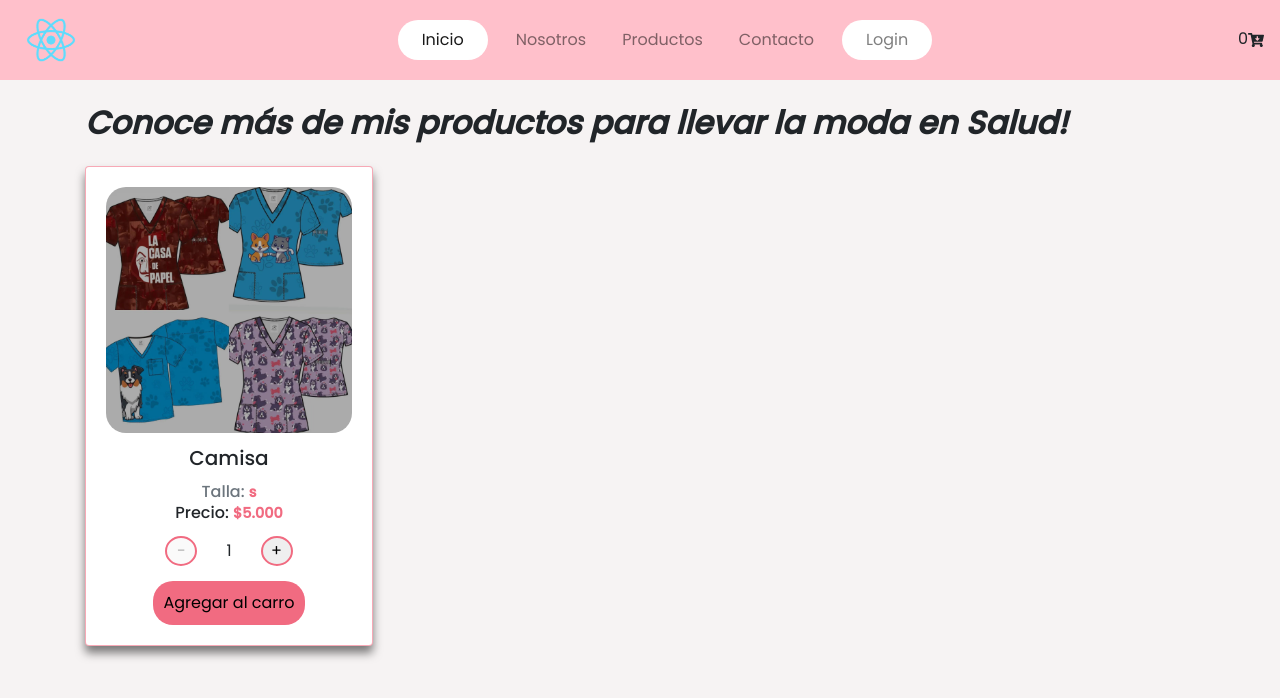
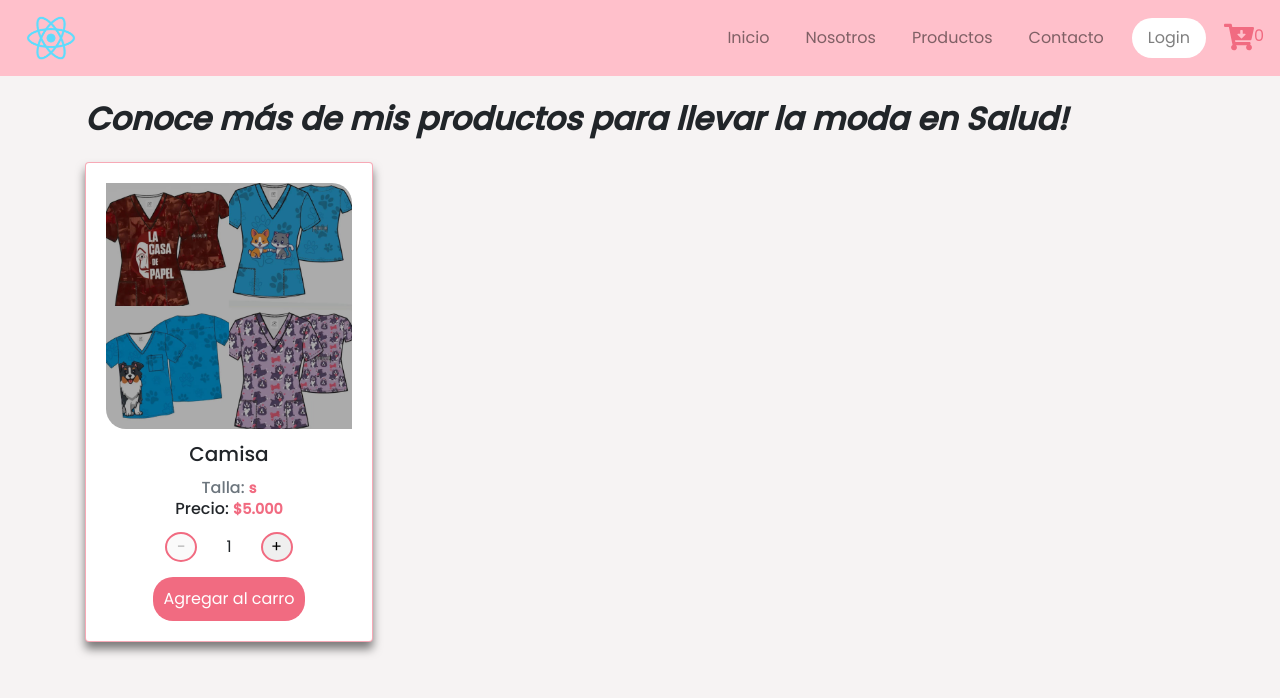
Before and after one commit to vriquelmefe/tienda-virtual-riquelme, a React (Create React App) app: page / in a window 1280 px wide. Shown: the top 698 px of the page. Built offline with nearby package versions, Linux system fonts and the light colour scheme.

Commit message:
cambio estilos al boton carrito en nav

```diff
--- a/src/components/Button/Button.css
+++ b/src/components/Button/Button.css
@@ -4,4 +4,5 @@
     border-radius: 20px;
     padding: 10px;
     margin-top: 10px;
+    color: white;
 }
--- a/src/components/Cardwidget/CardWidget.jsx
+++ b/src/components/Cardwidget/CardWidget.jsx
@@ -5,8 +5,8 @@
 const CardItem = ({callShow}) => {
 
     return (
-        <div>
-            <span>0</span><FaCartArrowDown onClick={callShow} className="button-cart"/>
+        <div class="icon-cart mt-1">
+            <FaCartArrowDown  size="30px" onClick={callShow}/><span>0</span>
         </div>
     )
 }
--- a/src/components/Cardwidget/carditem.css
+++ b/src/components/Cardwidget/carditem.css
@@ -1,8 +1,5 @@
-.button-cart{
+.icon-cart{
     cursor: pointer;
-    height: 3rem;
+    vertical-align: middle;
+    color: rgb(241, 107, 129);
 }
-.button-cart:hover{
-    width: 3rem;
-    box-shadow: 2px 2px 2px rgb(0,0,0 ,0.1);
-}
--- a/src/components/ItemList/ItemList.css
+++ b/src/components/ItemList/ItemList.css
@@ -4,7 +4,7 @@
     flex-direction: column;
 }
 .imagen{
-    border-radius: 20px;
+    border-radius: 0px 20px;
     margin-bottom: .8em;
 }
 .size{
--- a/src/container/navbar/NavBar.jsx
+++ b/src/container/navbar/NavBar.jsx
@@ -16,9 +16,9 @@
         <span className="navbar-toggler-icon"></span>
       </button>
       <div className="collapse navbar-collapse my-2" id="navbarNav">
-        <ul className="navbar-nav mx-auto">
-          <li className="nav-item active">
-            <a className="nav-link bg-rounded px-4" href="/">Inicio <span class="sr-only">(current)</span></a>
+        <ul className="navbar-nav ml-auto middle">
+          <li className="nav-item">
+            <a className="nav-link" href="/">Inicio <span class="sr-only">(current)</span></a>
           </li>
             <li className="nav-item">
               <a className="nav-link" href="/">Nosotros</a>
@@ -29,11 +29,11 @@
             <li className="nav-item">
               <a className="nav-link" href="/">Contacto</a>
             </li>
-          <li className="nav-item">
-            <a className="nav-link bg-rounded px-4" href="/">Login</a>
+          <li className="nav-item mr-2">
+            <a className="nav-link bg-rounded px-3" href="/">Login</a>
           </li>
+          <CardWidget callShow={cart}/>
         </ul>
-        <CardWidget callShow={cart}/>
 
       </div>
     </nav>
```
